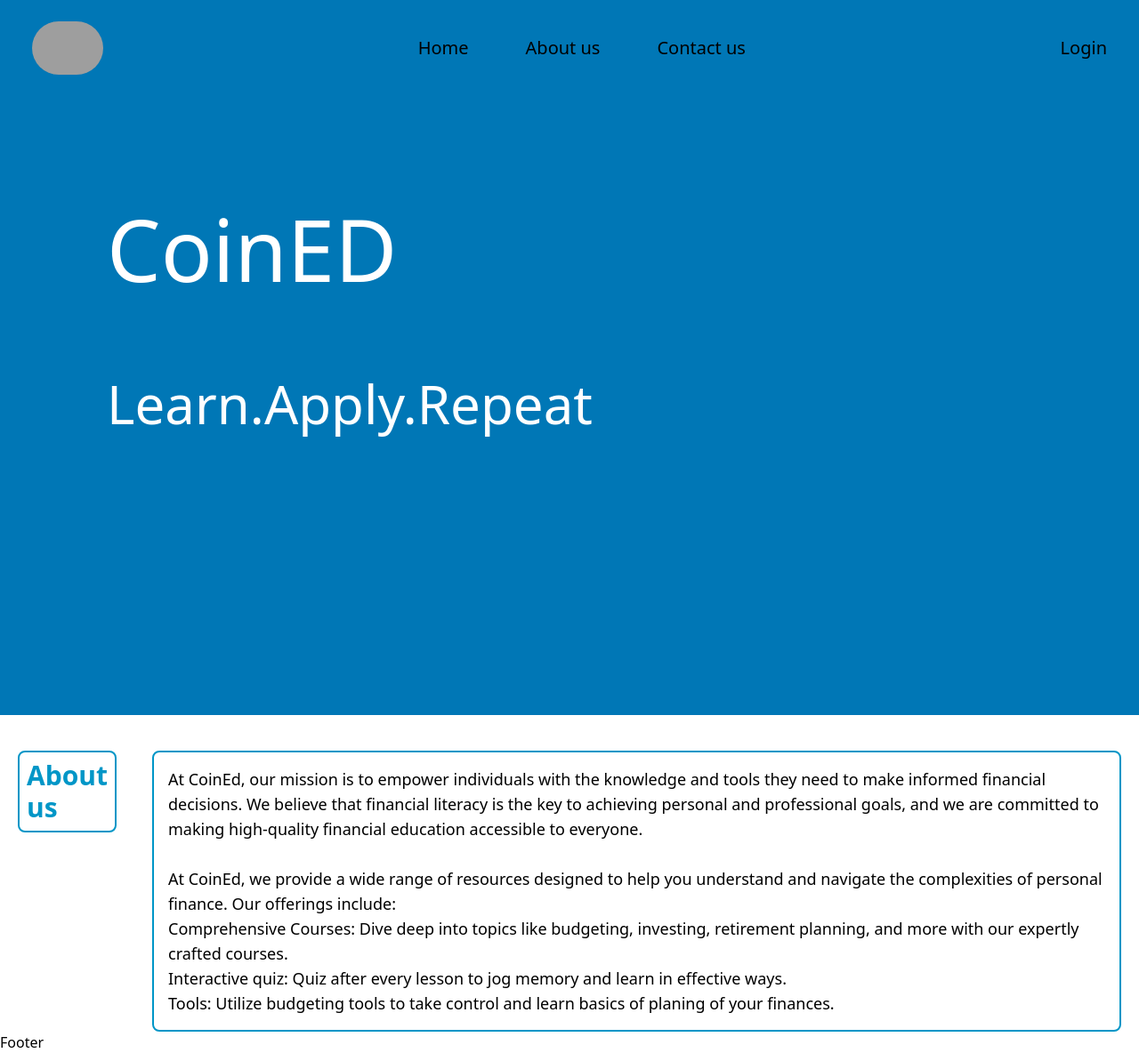
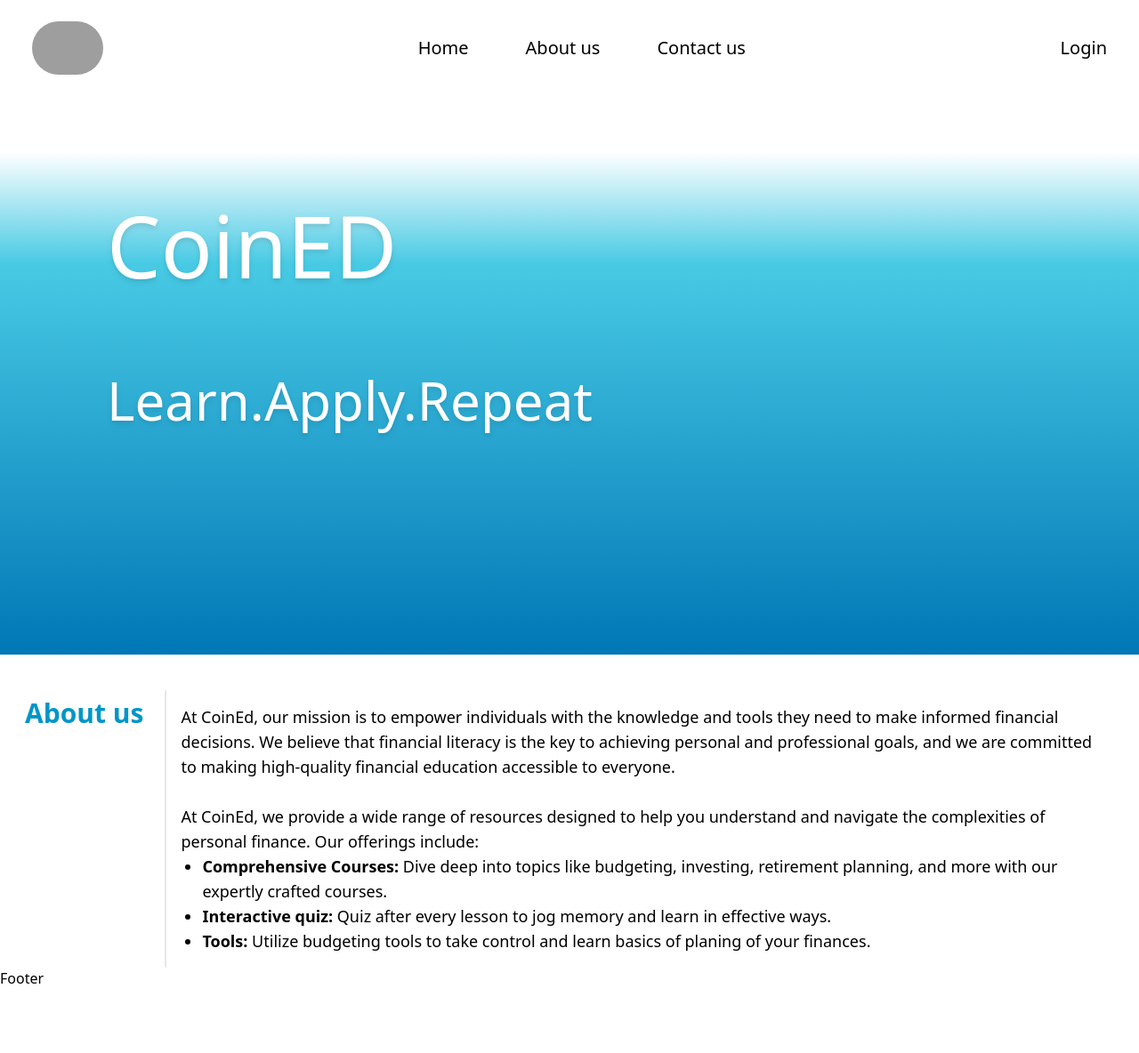
Before and after one commit to tushyagupta81/boosthack2, a React (Vite) app: page / in a window 1280 px wide. Shown: the whole page at 89% size. After the commit the page ends 1112 px from the top, so only its background shows below. Built offline with nearby package versions, Linux system fonts and the light colour scheme; grey boxes are pictures that could not be loaded.

Commit message:
styling changes

```diff
--- a/src/pages/App.jsx
+++ b/src/pages/App.jsx
@@ -4,7 +4,7 @@ function App() {
   return (
     <main className="relative">
       <Nav />
-      <section className="pt-8">
+      <section className="">
         <Hero />
       </section>
       <section>
--- a/src/sections/About.jsx
+++ b/src/sections/About.jsx
@@ -1,15 +1,41 @@
 const About = () => {
   return (
-    <>
-    <div className="flex ml-5 mt-10 mr-5">
-      <b><h2 className="mr-10 text-blue-600 border-blue-600 border-2 rounded-lg p-2 text-3xl">About us</h2></b>
-      <p className="border-blue-600 border-2 rounded-lg p-4 text-lg">At CoinEd, our mission is to empower individuals with the knowledge and tools they need to make informed financial decisions. We believe that financial literacy is the key to achieving personal and professional goals, and we are committed to making high-quality financial education accessible to everyone.<br></br><br></br>
-      At CoinEd, we provide a wide range of resources designed to help you understand and navigate the complexities of personal finance. Our offerings include:<br></br>
-      Comprehensive Courses: Dive deep into topics like budgeting, investing, retirement planning, and more with our expertly crafted courses.<br></br>
-      Interactive quiz: Quiz after every lesson to jog memory and learn in effective ways.<br></br>
-      Tools: Utilize budgeting tools to take control and learn basics of planing of your finances.</p>
+    <div
+      className="flex ml-5 mt-10 mr-5 max-md:flex-col max-md:mb-4"
+      id="about-us"
+    >
+      <h2 className="mr-4 text-blue-600 p-2 text-3xl font-bold whitespace-nowrap">
+        About us
+      </h2>
+      <div className="border-l-2 rounded-sm p-4 text-lg">
+        <p className="">
+          At CoinEd, our mission is to empower individuals with the knowledge
+          and tools they need to make informed financial decisions. We believe
+          that financial literacy is the key to achieving personal and
+          professional goals, and we are committed to making high-quality
+          financial education accessible to everyone.<br></br>
+          <br></br>
+          At CoinEd, we provide a wide range of resources designed to help you
+          understand and navigate the complexities of personal finance. Our
+          offerings include:<br></br>
+        </p>
+        <ul className="list-disc pl-6">
+          <li>
+            <span className="font-bold">Comprehensive Courses:</span> Dive deep
+            into topics like budgeting, investing, retirement planning, and more
+            with our expertly crafted courses.
+          </li>
+          <li>
+            <span className="font-bold">Interactive quiz:</span> Quiz after
+            every lesson to jog memory and learn in effective ways.
+          </li>
+          <li>
+            <span className="font-bold">Tools:</span> Utilize budgeting tools to
+            take control and learn basics of planing of your finances.
+          </li>
+        </ul>
       </div>
-    </>
+    </div>
   );
 };
 
--- a/src/sections/Hero.jsx
+++ b/src/sections/Hero.jsx
@@ -1,9 +1,9 @@
 const Hero = () => {
   return (
-    <div className=" bg-blue-700 pt-20 ">
-      <div className="flex flex-col w-80 text-white mt-30 ml-20 pt-20 ">
-        <h1 className="text-8xl p-10 pb-24 ">CoinED</h1>
-        <p className="text-6xl pl-10 pb-[50%] md:pb-[100%]">
+    <div className="bg-gradient-to-b from-white from-10% via-blue-400 via-30% to-blue-700 to-100%">
+      <div className="flex flex-col w-80 text-white ml-20 pt-10">
+        <h1 className="text-8xl p-10 pb-24 drop-shadow-md mt-10">CoinED</h1>
+        <p className="text-6xl pl-10 pb-[40%] md:pb-[80%] drop-shadow-md">
           Learn.Apply.Repeat
         </p>
       </div>
--- a/src/sections/Nav.jsx
+++ b/src/sections/Nav.jsx
@@ -1,6 +1,6 @@
 const Nav = () => {
   return (
-    <header className="fixed top-0 left-0 py-6  z-10 w-full px-4 bg-blue-700">
+    <header className="py-6 z-10 w-full px-4">
       <nav className="flex justify-between items-center mx-auto">
         <div className="ml-5 cursor-pointer">
           <img
@@ -11,9 +11,15 @@ const Nav = () => {
           />
         </div>
         <ul className="flex gap-16 text-xl font-sans max-md:hidden">
-          <li className="cursor-pointer">Home</li>
-          <li className="cursor-pointer">About us</li>
-          <li className="cursor-pointer">Contact us</li>
+          <li className="cursor-pointer">
+            <a href="#home">Home</a>
+          </li>
+          <li className="cursor-pointer">
+            <a href="#about-us">About us</a>
+          </li>
+          <li className="cursor-pointer">
+            <a href="#contact-us">Contact us</a>
+          </li>
         </ul>
         <div className="flex gap-5 mr-5 max-md:hidden text-xl cursor-pointer">
           <div>Login</div>
```
